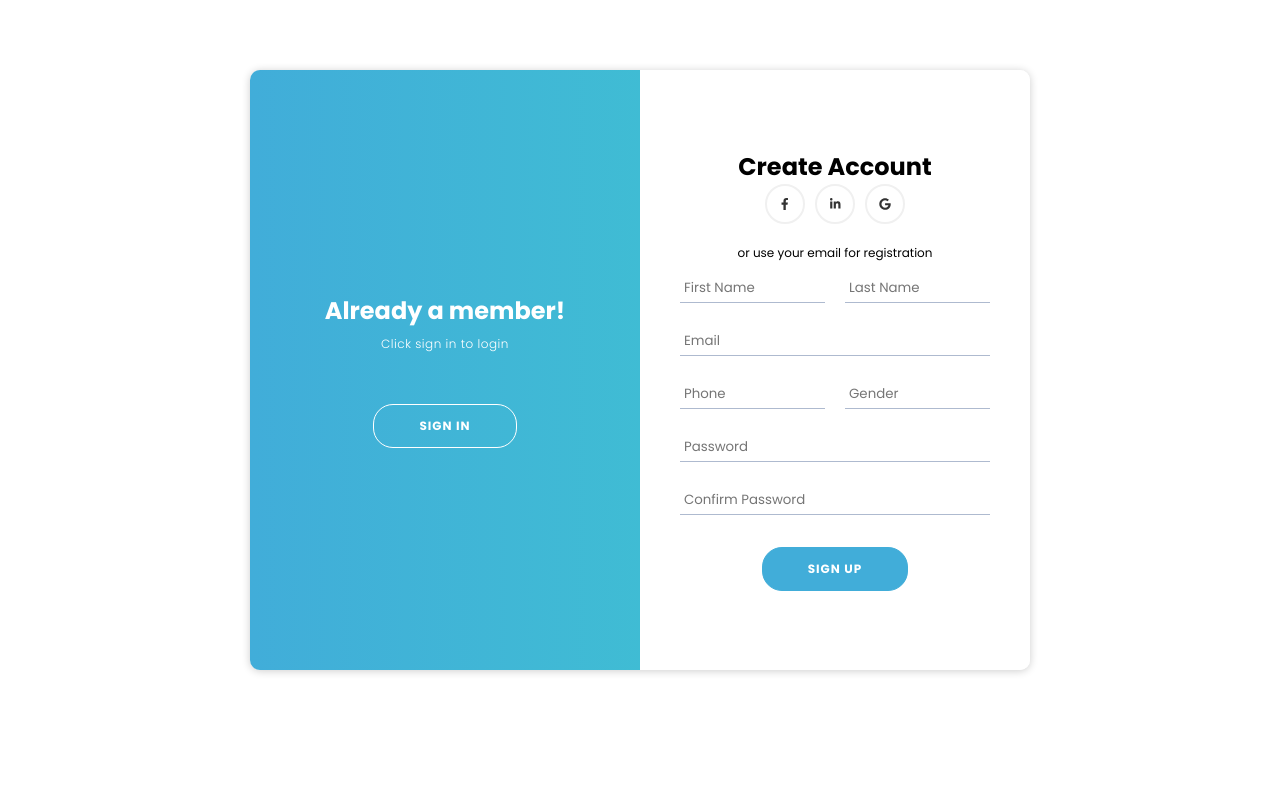
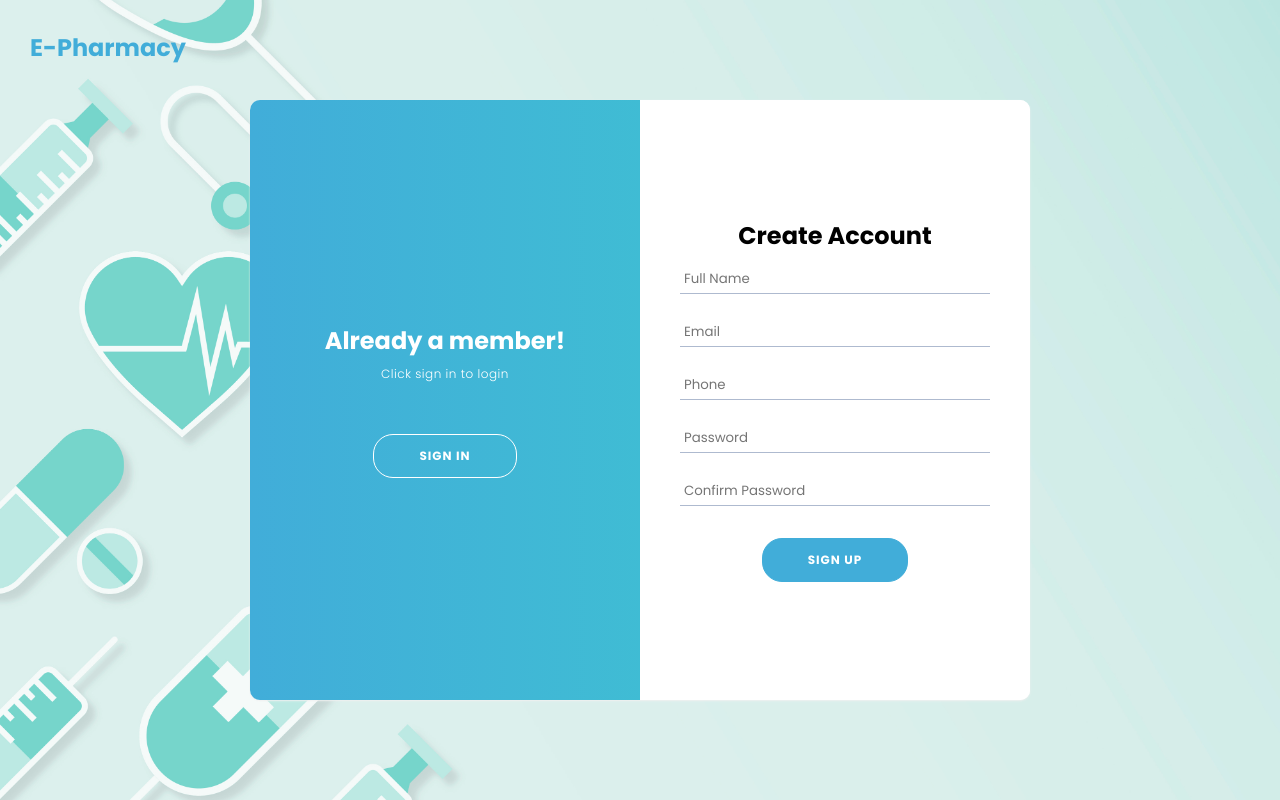
Before and after one commit to tanjimulislam55/pharmacy-frontend, a React (Create React App) app: page /registration in a window 1280 px wide. Built offline with nearby package versions, Linux system fonts and the light colour scheme.

Commit message:
add: background image add for login and registration

```diff
--- a/src/components/SignInUp/Login/Login.jsx
+++ b/src/components/SignInUp/Login/Login.jsx
@@ -8,7 +8,7 @@ import classes from './Login.module.css'
 export default function Login({ setOpenRegistration, setOpenLogin }) {
     const { stateAuth, dispatchAuth } = useContext(Auth)
 
-    const history = useNavigate()
+    const navigate = useNavigate()
 
     const [email, setEmail] = useState('')
     const [password, setPassword] = useState('')
@@ -47,16 +47,19 @@ export default function Login({ setOpenRegistration, setOpenLogin }) {
     }
 
     if (stateAuth.auth) {
-        history('/')
+        navigate('/dashboard')
     }
 
     return (
         <div className={classes.wrapper}>
+            <Link to="/" className={classes.logo}>
+                E-Pharmacy
+            </Link>
             <div className={classes.container} id="container">
                 <div className={`${classes.formContainer} ${classes.signIn}`}>
                     <form onSubmit={(e) => handleSubmit(e)}>
                         <h2>Sign in</h2>
-                        <div className={classes.socialGroup}>
+                        {/* <div className={classes.socialGroup}>
                             <Link to="#" class={classes.social}>
                                 <FontAwesomeIcon icon={faFacebookF} />
                             </Link>
@@ -67,7 +70,7 @@ export default function Login({ setOpenRegistration, setOpenLogin }) {
                                 <FontAwesomeIcon icon={faGoogle} />
                             </Link>
                         </div>
-                        <span>or use your account</span>
+                        <span>or use your account</span> */}
                         <input
                             placeholder="Email"
                             name="username"
--- a/src/components/SignInUp/Login/Login.module.css
+++ b/src/components/SignInUp/Login/Login.module.css
@@ -7,13 +7,18 @@
     justify-content: center;
     align-items: center;
     flex-direction: column;
+
+    background-image: url('../img/bg.jpg');
+    height: 100vh;
+    background-position: center;
+    background-repeat: no-repeat;
+    background-size: cover;
 }
 
 .container {
-    margin-top: 70px;
     background-color: var(--white);
     border-radius: 10px;
-    box-shadow: 0 1px 8px rgba(0, 0, 0, 0.2);
+    box-shadow: 0px 1px 2px var(--light);
     position: relative;
     overflow: hidden;
     width: 780px;
@@ -165,3 +170,17 @@
 .overlayRight {
     right: 0;
 }
+
+.wrapper .logo {
+    position: absolute;
+    top: 0;
+    left: 0;
+    font-size: 24px;
+    color: var(--secondary);
+    font-weight: 620;
+    margin: 30px 30px;
+}
+
+.wrapper .logo:hover {
+    color: var(--light-secondary);
+}
--- a/src/components/SignInUp/Registration/Registration.jsx
+++ b/src/components/SignInUp/Registration/Registration.jsx
@@ -7,11 +7,9 @@ import AlertMessage from '../../AlertMessage/AlertMessage'
 import classes from './Registration.module.css'
 
 export default function Registration({ setOpenRegistration, setOpenLogin }) {
-    const [fName, setFname] = useState('')
-    const [lName, setLname] = useState('')
+    const [name, setName] = useState('')
     const [email, setEmail] = useState('')
     const [phone, setPhone] = useState('')
-    const [gender, setGender] = useState('')
     const [password, setPassword] = useState('')
     const [cfpPassword, setCfpPassword] = useState('')
 
@@ -47,11 +45,9 @@ export default function Registration({ setOpenRegistration, setOpenLogin }) {
             dataType: 'json',
             method: 'POST',
             body: JSON.stringify({
-                first_name: fName,
-                last_name: lName,
+                full_name: name,
                 email,
                 phone,
-                gender,
                 password,
             }),
         })
@@ -76,11 +72,14 @@ export default function Registration({ setOpenRegistration, setOpenLogin }) {
     return (
         <div>
             <div className={classes.wrapper}>
+                <Link to="/" className={classes.logo}>
+                    E-Pharmacy
+                </Link>
                 <div className={classes.container}>
                     <div className={`${classes.formContainer} ${classes.signUp}`}>
                         <form onSubmit={(e) => handleSubmit(e)}>
                             <h2>Create Account</h2>
-                            <div className={classes.socialGroup}>
+                            {/* <div className={classes.socialGroup}>
                                 <Link to="#" class={classes.social}>
                                     <FontAwesomeIcon icon={faFacebookF} />
                                 </Link>
@@ -91,42 +90,30 @@ export default function Registration({ setOpenRegistration, setOpenLogin }) {
                                     <FontAwesomeIcon icon={faGoogle} />
                                 </Link>
                             </div>
-                            <span>or use your email for registration</span>
-                            <div className={classes.grid}>
+                            <span>or use your email for registration</span> */}
+                            {/* <div className={classes.grid}> */}
                             <input
-                                    placeholder="First Name"
+                                placeholder="Full Name"
                                 type="text"
-                                    value={fName}
-                                    onChange={(e) => setFname(e.target.value)}
+                                value={name}
+                                onChange={(e) => setName(e.target.value)}
                             />
-                                <input
-                                    placeholder="Last Name"
-                                    type="text"
-                                    value={lName}
-                                    onChange={(e) => setLname(e.target.value)}
-                                />
-                            </div>
+
+                            {/* </div> */}
                             <input
                                 placeholder="Email"
                                 type="email"
                                 value={email}
                                 onChange={(e) => setEmail(e.target.value)}
                             />
-                            <div className={classes.grid}>
+                            {/* <div className={classes.grid}> */}
                             <input
                                 placeholder="Phone"
                                 type="text"
                                 value={phone}
                                 onChange={(e) => setPhone(e.target.value)}
                             />
-
-                                <input
-                                    placeholder="Gender"
-                                    type="text"
-                                    value={gender}
-                                    onChange={(e) => setGender(e.target.value)}
-                                />
-                            </div>
+                            {/* </div> */}
                             <input
                                 placeholder="Password"
                                 type="password"
@@ -154,8 +141,8 @@ export default function Registration({ setOpenRegistration, setOpenLogin }) {
                         </div>
                     </div>
                 </div>
+                {alert && <AlertMessage data={{ text: "Password didn't match!" }} />}
             </div>
-            {alert && <AlertMessage data={{ text: "Password didn't match!" }} />}
             {/* {alert && <AlertMessage data={{ text2: 'Gender Field Empty!' }} />} */}
         </div>
     )
--- a/src/components/SignInUp/Registration/Registration.module.css
+++ b/src/components/SignInUp/Registration/Registration.module.css
@@ -8,15 +8,18 @@
     justify-content: center;
     align-items: center;
     flex-direction: column;
-    /* background: linear-gradient(rgba(0, 0, 0, 0.7), rgba(0, 0, 0, 0.7)),
-        url("./pharmacy.jpg") no-repeat center; */
+    /* background: linear-gradient(rgba(0, 0, 0, 0.5), rgba(0, 0, 0, 0.5)), url('../img/bg4.jpg') no-repeat center; */
+    background-image: url('../img/bg.jpg');
+    height: 100vh;
+    background-position: center;
+    background-repeat: no-repeat;
+    background-size: cover;
 }
 
 .container {
-    margin-top: 70px;
     background-color: var(--white);
     border-radius: 10px;
-    box-shadow: 0px 1px 8px rgba(0, 0, 0, 0.2);
+    box-shadow: 0px 1px 2px var(--light);
     position: relative;
     overflow: hidden;
     width: 780px;
@@ -187,3 +190,17 @@
     grid-template-columns: repeat(2, 1fr);
     grid-gap: 20px;
 }
+
+.wrapper .logo {
+    position: absolute;
+    top: 0;
+    left: 0;
+    font-size: 24px;
+    color: var(--secondary);
+    font-weight: 620;
+    margin: 30px 30px;
+}
+
+.wrapper .logo:hover {
+    color: var(--light-secondary);
+}
```
Lines whose indentation alone changed are shown as unchanged.
